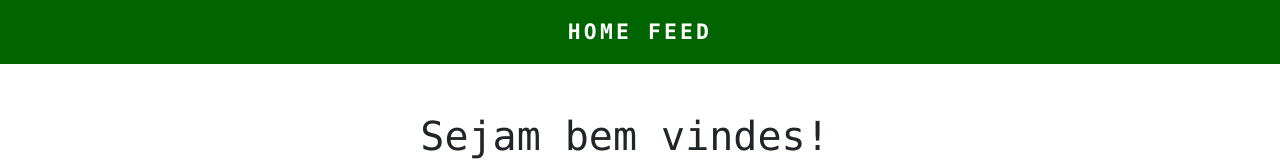
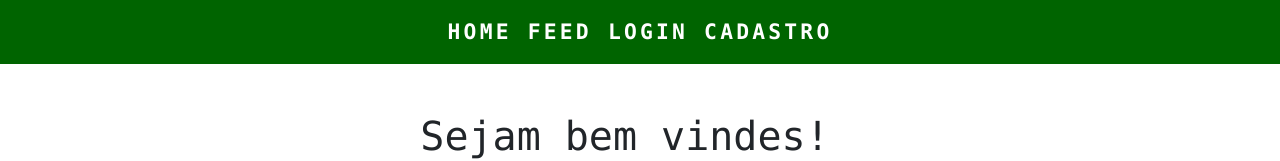
Before and after one commit to carolinemerces/blogPessoal, an Angular app in the folder blogPessoal/: page / in a window 1280 px wide. Shown: the top 161 px of the page. Built offline with nearby package versions, Linux system fonts and the light colour scheme.

Commit message:
update navbar

```diff
--- a/blogPessoal/src/app/navbar/navbar.component.html
+++ b/blogPessoal/src/app/navbar/navbar.component.html
@@ -14,6 +14,14 @@
           <a class="nav-link text-monospace text-uppercase font-weight-bold p3 texto text-white" routerLink='/feed'>Feed</a>
         </li>
 
+        <li class="nav-item">
+          <a class="nav-link text-monospace text-uppercase font-weight-bold p3 texto text-white" routerLink='/login'>Login</a>
+        </li>
+
+        <li class="nav-item">
+          <a class="nav-link text-monospace text-uppercase font-weight-bold p3 texto text-white" routerLink='/cadastro'>Cadastro</a>
+        </li>
+
       </ul>
 
     </div>
```
